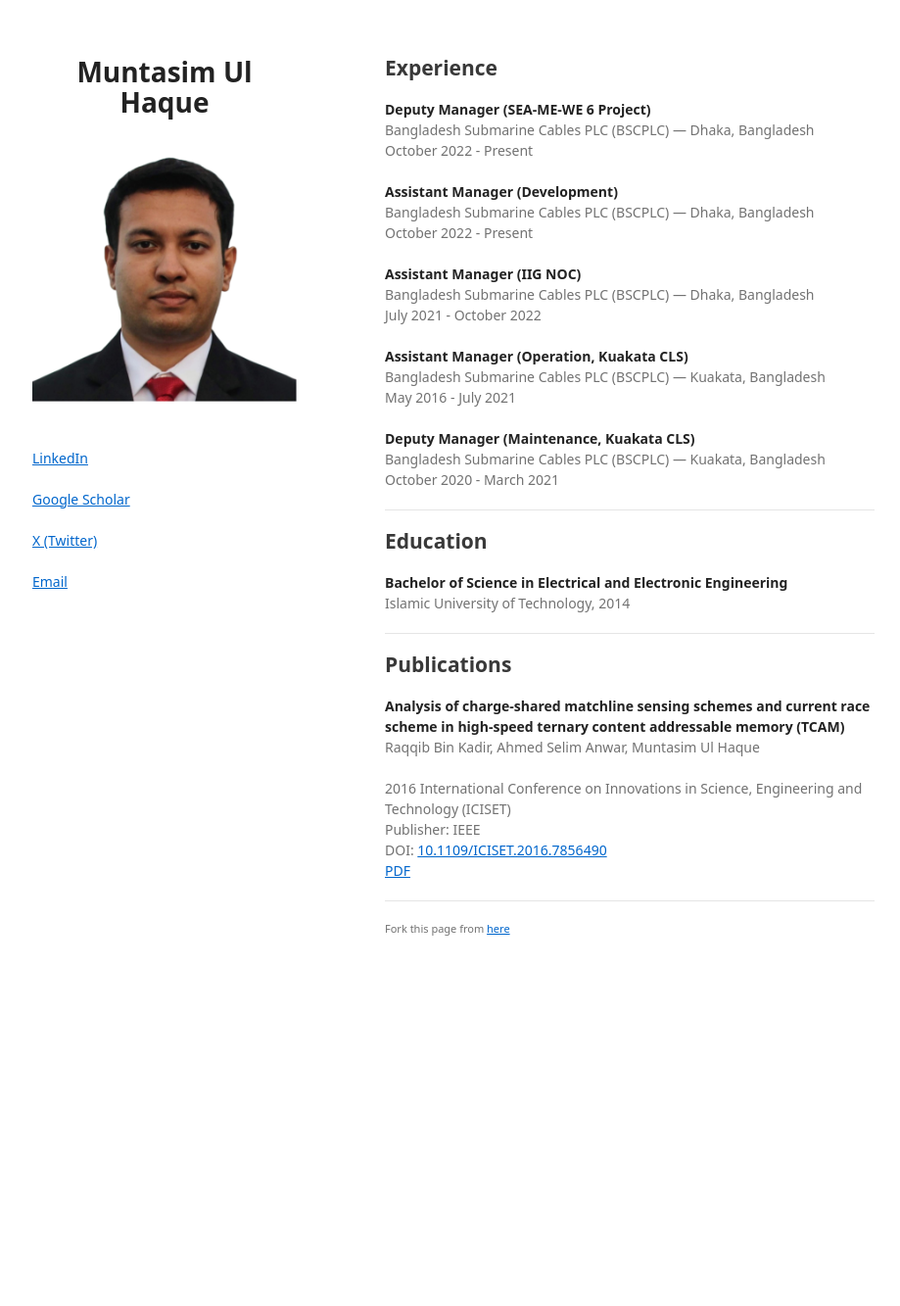
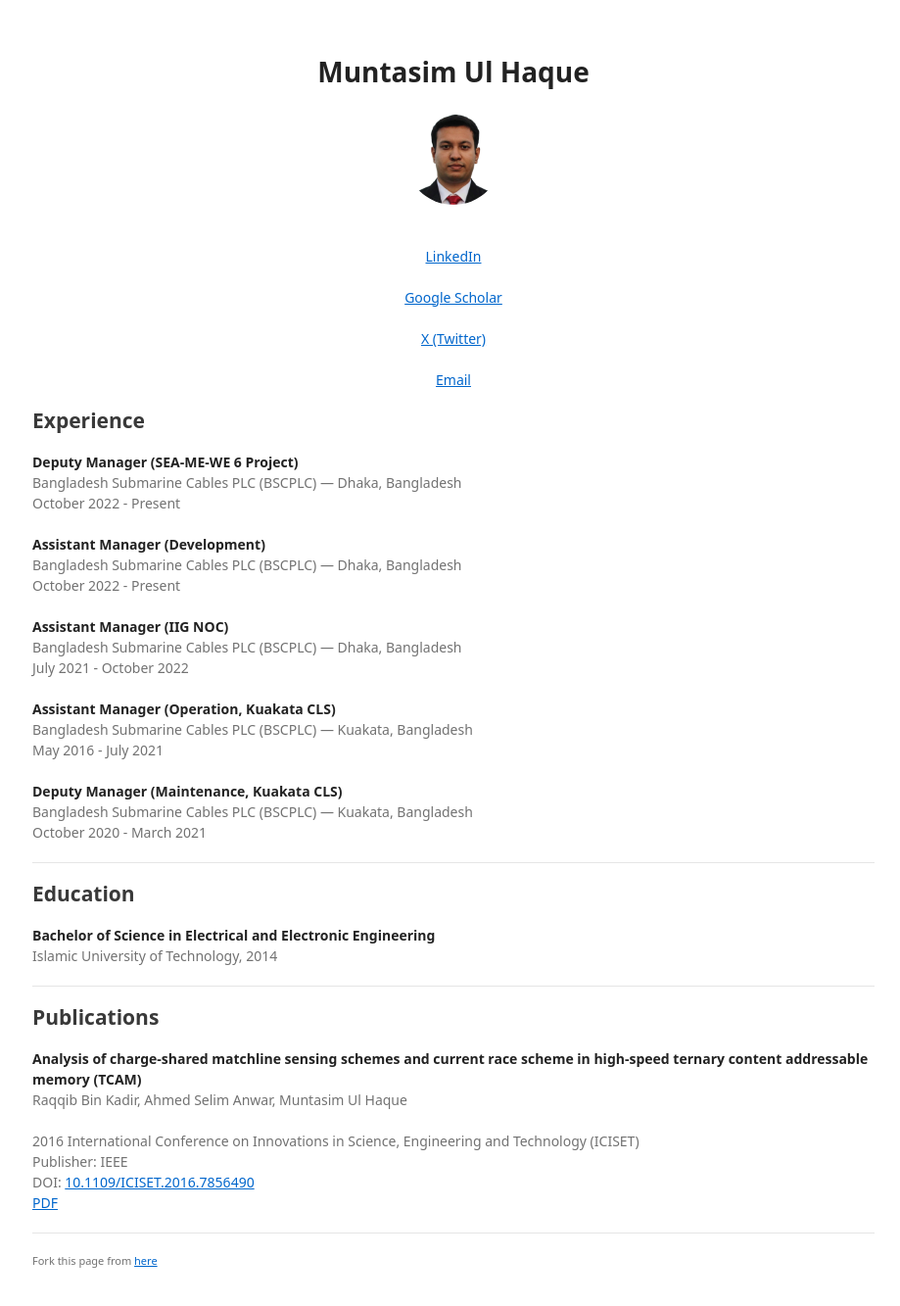
Before and after one commit to muntasimulhaque/muntasimulhaque.github.io, a Jekyll site: the page built from index.md, in a window 1280 px wide and 1400 px high. Shown: the top 1333 px of the window at 98% size, without its empty margins (177-1096 px from the left). Built offline with Jekyll 4.4.1, drawn with Linux system fonts in a browser that asks for light colours; our own code applies the rules of GitHub Pages for plain Markdown files; a script that is not in the unit is left out.

Commit message:
Update style.css

```diff
--- a/assets/css/style.css
+++ b/assets/css/style.css
@@ -96,9 +96,12 @@ img {
 }
 
 header {
-  width: 270px;
-  float: left;
-  position: fixed;
+  width: 100%; /* Full width */
+  float: none; /* Remove float */
+  position: static; /* Reset position */
+  text-align: center; /* Center content */
+  padding: 0 15px; /* Add padding */
+  box-sizing: border-box; /* Ensure padding is included in width */
   -webkit-font-smoothing: subpixel-antialiased;
 }
 
@@ -119,12 +122,12 @@ header ul {
   background: #f4f4f4;
   border-radius: 5px;
   border: 1px solid #e0e0e0;
-  width: 270px;
+  width: 100%; /* Full width */
+  text-align: center; /* Center content */
 }
 
 header li {
-  width: 89px;
-  float: left;
+  display: inline-block; /* Align items in a row */
   border-right: 1px solid #e0e0e0;
   height: 40px;
 }
@@ -164,7 +167,6 @@ strong {
 
 header ul li + li + li {
   border-right: none;
-  width: 89px;
 }
 
 header ul a strong {
@@ -173,10 +175,19 @@ header ul a strong {
   color: #222;
 }
 
+/* Style for the profile photo */
+header img {
+  width: 100px; /* Adjust size as needed */
+  height: 100px; /* Ensure height matches width for round shape */
+  border-radius: 50%; /* Make the image round */
+  display: block;
+  margin: 0 auto; /* Center the image */
+}
+
 section {
-  width: 500px;
-  float: right;
+  width: 100%; /* Full width */
   padding-bottom: 50px;
+  box-sizing: border-box; /* Ensure padding is included in width */
 }
 
 small {
@@ -191,9 +202,12 @@ hr {
 }
 
 footer {
-  width: 270px;
-  float: left;
-  position: fixed;
+  width: 100%; /* Full width */
+  float: none; /* Remove float */
+  position: static; /* Reset position */
+  text-align: center; /* Center content */
+  padding: 0 15px; /* Add padding */
+  box-sizing: border-box; /* Ensure padding is included in width */
   bottom: 50px;
   -webkit-font-smoothing: subpixel-antialiased;
 }
```
